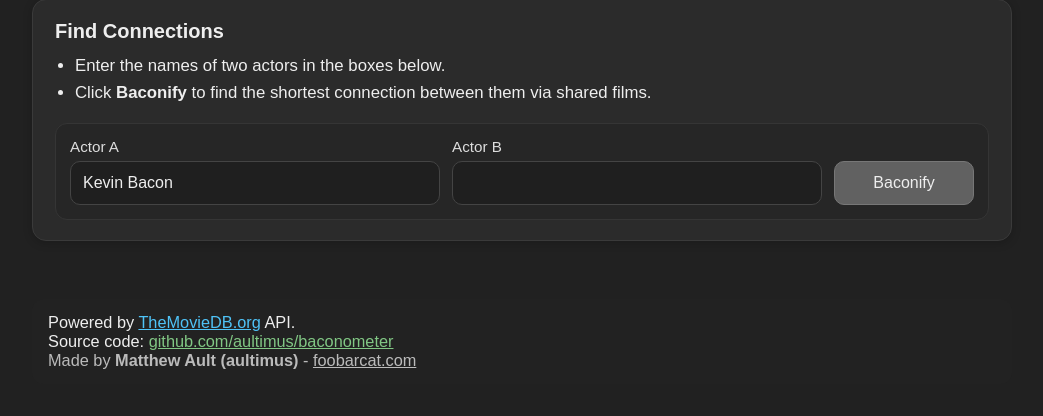
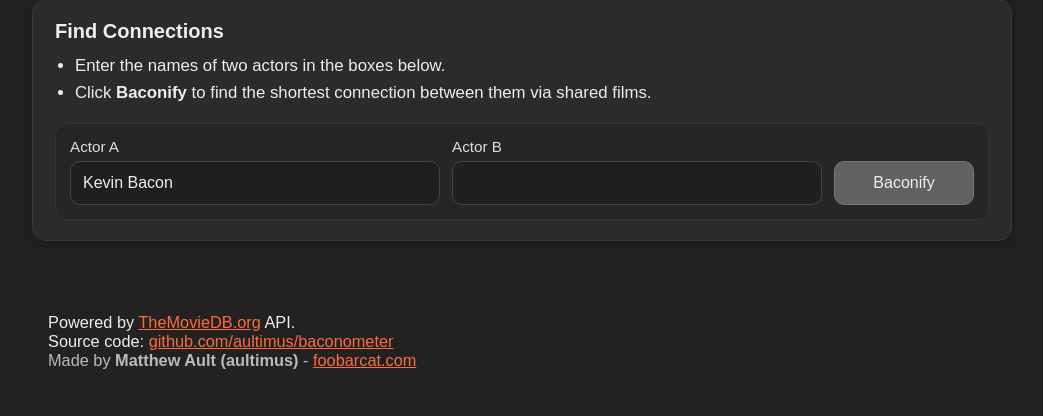
Before and after one commit to aultimus/baconometer, a Flask app: page / in a window 1280 px wide. Shown: the part 119-535 px from the top of the page, without its empty margins (118-1161 px from the left). Run offline with Flask 3, Linux system fonts and the light colour scheme.

Commit message:
unify footer link colours

```diff
--- a/src/baconometer/templates/baconify.html
+++ b/src/baconometer/templates/baconify.html
@@ -265,7 +265,12 @@
             font-size: 1.02em;
         }
 
-        .footer a { color: inherit; }
+        .footer a,
+        .footer a:visited,
+        .footer a:hover,
+        .footer a:active {
+            color: #ff6a3d;
+        }
 
         footer.site-footer {
             margin-top: 10px;
@@ -408,11 +413,11 @@
     <footer class="site-footer">
         <div class="container" style="padding-top:0;padding-bottom:0;">
             <div class="footer">
-                <span>Powered by <a href="https://www.themoviedb.org/" target="_blank" style="color:#4FC3F7;">TheMovieDB.org</a> API.</span>
+                <span>Powered by <a href="https://www.themoviedb.org/" target="_blank">TheMovieDB.org</a> API.</span>
                 <br>
-                <span>Source code: <a href="https://github.com/aultimus/baconometer" target="_blank" style="color:#81C784;">github.com/aultimus/baconometer</a></span>
+                <span>Source code: <a href="https://github.com/aultimus/baconometer" target="_blank">github.com/aultimus/baconometer</a></span>
                 <br>
-                <span style="color:#bbb;">Made by <b>Matthew Ault (aultimus)</b> - <a href="https://foobarcat.com" target="_blank" style="color:#bbb;">foobarcat.com</a></span>
+                <span style="color:#bbb;">Made by <b>Matthew Ault (aultimus)</b> - <a href="https://foobarcat.com" target="_blank">foobarcat.com</a></span>
             </div>
         </div>
     </footer>
```
